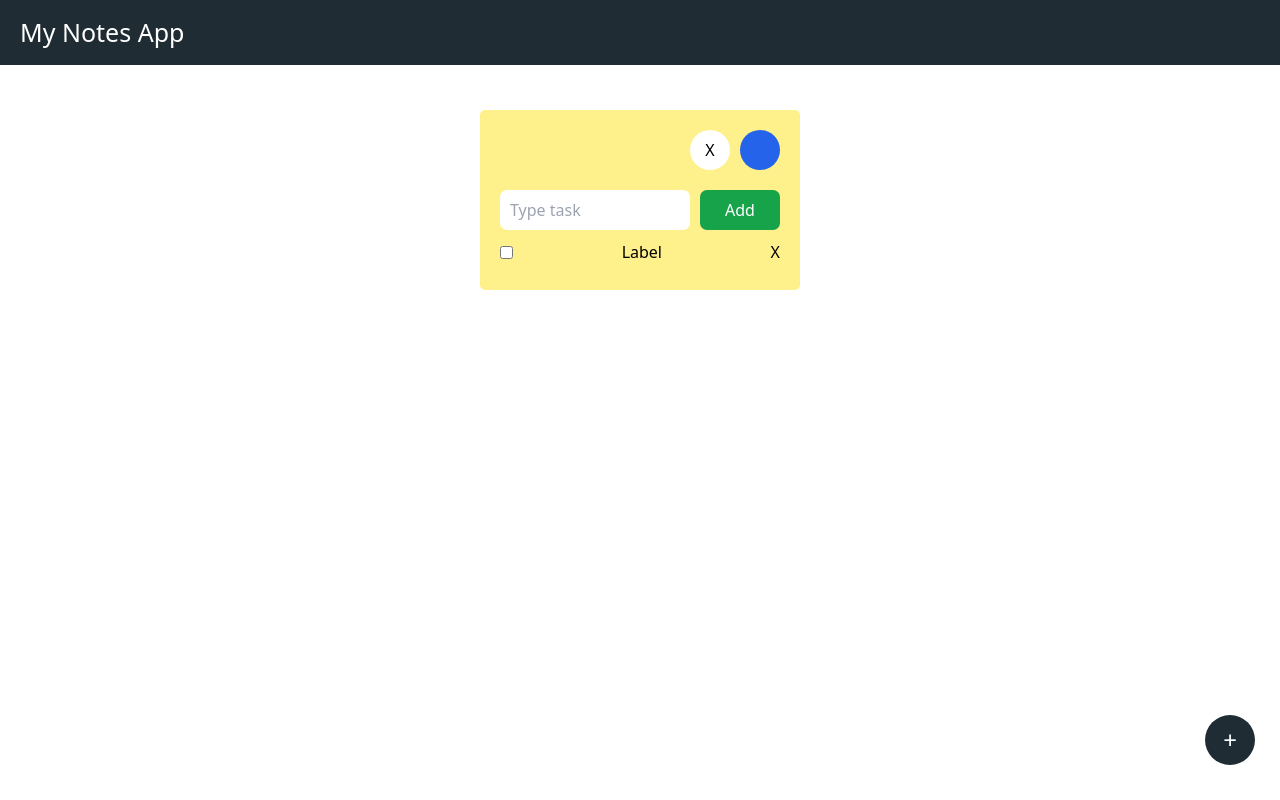
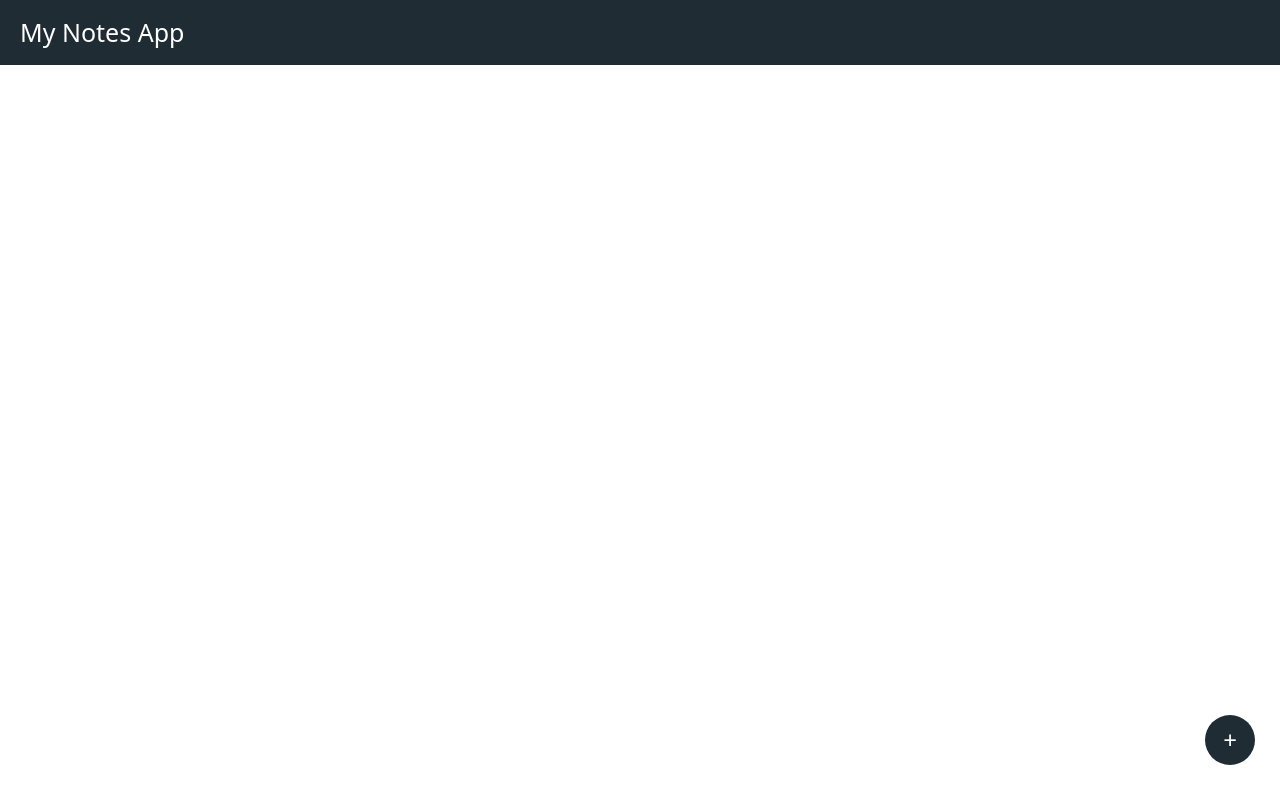
Before and after one commit to GemazZz/todo_dnd, a Next.js app: page / in a window 1280 px wide. Shown: the top 800 px of the page. Built offline with nearby package versions, Linux system fonts and the light colour scheme.

Commit message:
checkpoint

```diff
--- a/src/app/components/AddBtn.tsx
+++ b/src/app/components/AddBtn.tsx
@@ -1,17 +1,29 @@
 "use client";
 import { useState } from "react";
+import { blue, green, pink, yellow } from "./helpers";
 
 function AddBtn() {
   const [popUp, setPopUp] = useState<boolean>(false);
+  const addLocalStorage = (color: string) => {
+    const todos: string | null = localStorage.getItem("todos");
+    if (todos) {
+      const parsedTodos: object[] = JSON.parse(todos);
+      const newTodos = [...parsedTodos, { color }];
+      localStorage.setItem("todos", JSON.stringify(newTodos));
+    } else {
+      const newTodos = [{ color }];
+      localStorage.setItem("todos", JSON.stringify(newTodos));
+    }
+  };
 
   return (
     <div className="w-[50px] h-[300px] fixed bottom-[25px] right-[25px] flex flex-col items-center z-20 ">
       {popUp && (
         <div className="flex flex-col gap-[10px]">
-          <button className="w-[50px] h-[50px] bg-[#fef08a] rounded-full"> </button>
-          <button className="w-[50px] h-[50px] bg-[#bbf7d0] rounded-full"></button>
-          <button className="w-[50px] h-[50px] bg-[#bfdbfe] rounded-full"></button>
-          <button className="w-[50px] h-[50px] bg-[#fecaca] rounded-full  "></button>
+          <button className={`w-[50px] h-[50px] bg-[${yellow}] rounded-full`} onClick={() => addLocalStorage(yellow)}></button>
+          <button className={`w-[50px] h-[50px] bg-[${green}] rounded-full`} onClick={() => addLocalStorage(green)}></button>
+          <button className={`w-[50px] h-[50px] bg-[${blue}] rounded-full`} onClick={() => addLocalStorage(blue)}></button>
+          <button className={`w-[50px] h-[50px] bg-[${pink}] rounded-full`} onClick={() => addLocalStorage(pink)}></button>
         </div>
       )}
       <button
--- a/src/app/components/Card.tsx
+++ b/src/app/components/Card.tsx
@@ -1,11 +1,22 @@
 import ToDoInput from "./Common/ToDoInput";
+import download from "../icons/download-solid.svg";
+import X from "../icons/x-solid.svg";
+import Image from "next/image";
 
-function Card() {
+interface CardProps {
+  color: string;
+}
+
+const Card: React.FC<CardProps> = ({ color }) => {
   return (
-    <div className="w-[320px] min-h-[180px] bg-[#fef08a] my-[10px] rounded-[5px]">
+    <div className={`w-[320px] min-h-[180px] bg-[${color}] my-[10px] rounded-[5px]`}>
       <div className="w-[100%] relative my-[10px] flex justify-end px-[20px] py-[10px] gap-[10px]">
-        <button className="w-[40px] h-[40px] bg-white rounded-full">X </button>
-        <button className="w-[40px] h-[40px] bg-blue-600 rounded-full"></button>
+        <button className="w-[40px] h-[40px] bg-white rounded-full flex justify-center items-center">
+          <Image src={X} alt="x" width={20} />
+        </button>
+        <button className="w-[40px] h-[40px] bg-blue-600 rounded-full flex justify-center items-center">
+          <Image src={download} alt="download" width={20} />
+        </button>
       </div>
       <div className="relative flex gap-[10px] px-[10px]">
         <ToDoInput />
@@ -19,6 +30,6 @@ function Card() {
       </div>
     </div>
   );
-}
+};
 
 export default Card;
--- /dev/null
+++ b/src/app/components/CardContainer.tsx
@@ -0,0 +1,28 @@
+"use client";
+
+import { useEffect, useState } from "react";
+import Card from "./Card";
+
+interface TodoProps {
+  color: string;
+}
+
+const CardContainer: React.FC = () => {
+  const [todos, setTodos] = useState<TodoProps[]>([]);
+
+  useEffect(() => {
+    const todos = localStorage.getItem("todos");
+    const parsedTodos = todos ? JSON.parse(todos) : [];
+    setTodos(parsedTodos);
+  }, []);
+
+  return (
+    <div className="relative min-h-[100vh] flex items-center flex-col p-[20px]">
+      {todos.map((todo, index) => (
+        <Card key={index} color={todo.color} />
+      ))}
+    </div>
+  );
+};
+
+export default CardContainer;
--- /dev/null
+++ b/src/app/components/helpers.ts
@@ -0,0 +1,4 @@
+export const yellow = "#fef08a";
+export const green = "#bbf7d0";
+export const blue = "#bfdbfe";
+export const pink = "#fecaca";
--- a/src/app/page.tsx
+++ b/src/app/page.tsx
@@ -1,5 +1,6 @@
 import AddBtn from "./components/AddBtn";
 import Card from "./components/Card";
+import CardContainer from "./components/CardContainer";
 import Footer from "./components/Footer";
 import Header from "./components/Header";
 
@@ -8,9 +9,7 @@ export default function Home() {
     <div className="min-h-[120vh] relative flex flex-col justify-between">
       <Header />
       <AddBtn />
-      <div className="relative min-h-[100vh] flex items-center flex-col p-[20px] ">
-        <Card />
-      </div>
+      <CardContainer />
       <Footer />
     </div>
   );
```
